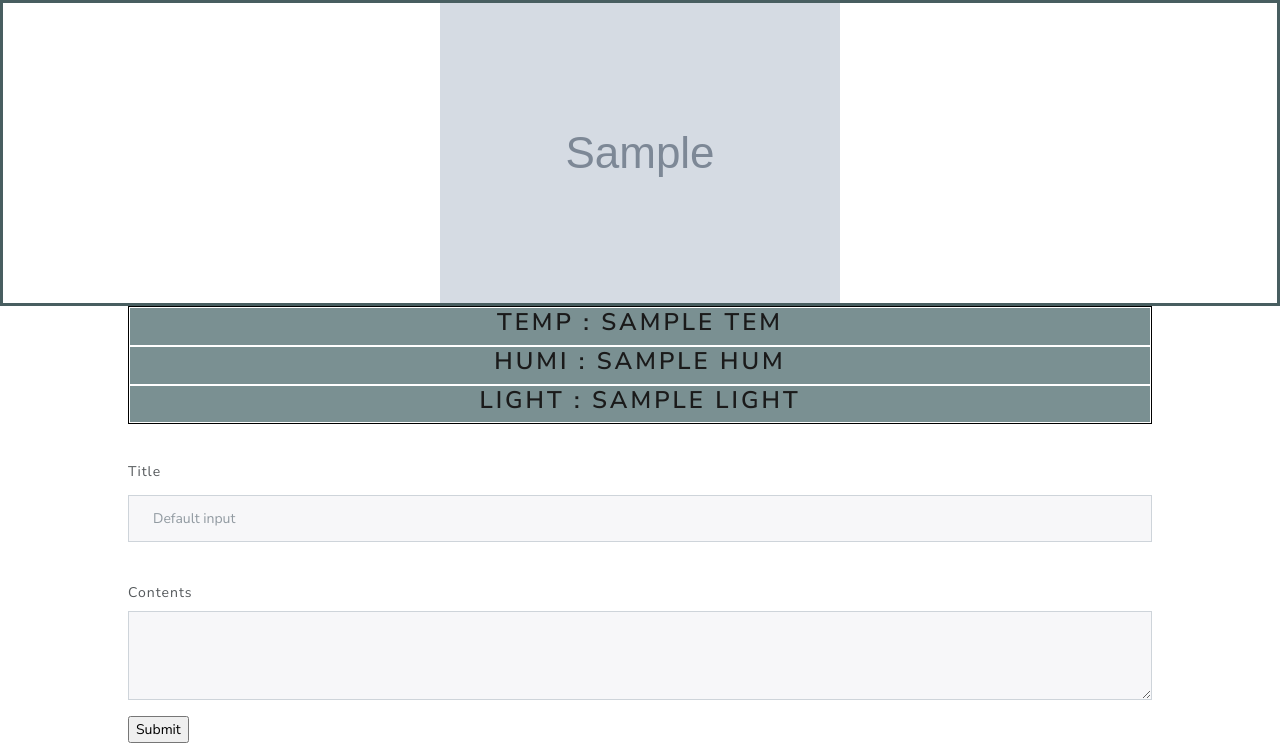
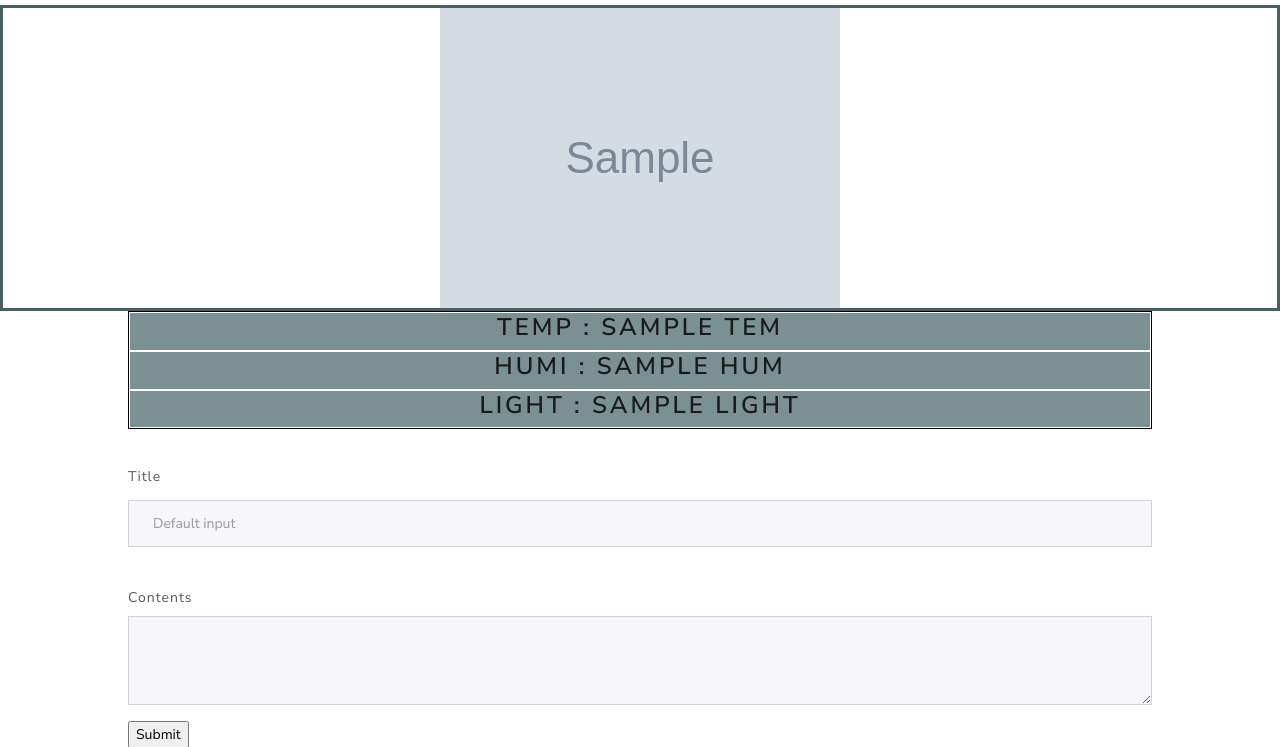
Before and after one commit to Fnhid/Upm3ra, a Flask app: template templates/upload.html in a window 1280 px wide. Shown: the top 747 px of the page. Run offline with Flask 2, Linux system fonts and the light colour scheme; the template is opened without the code that fills it: most values are stand-ins (such as "Sample title", 1, 10 or a date in 2020); grey boxes marked "Sample" are stand-in pictures; some libraries are stand-ins or nearby versions.

Commit message:
design update

```diff
--- a/templates/upload.html
+++ b/templates/upload.html
@@ -15,7 +15,7 @@
 
 </head>
 <body>
-    <div>
+    <div style="margin-top:5px">
         <div id="picture"><img src="{{filename}}" alt="Your Imag3"></a></div>
     </div>
     <div style="margin-left:10%; margin-right:10%">
```
